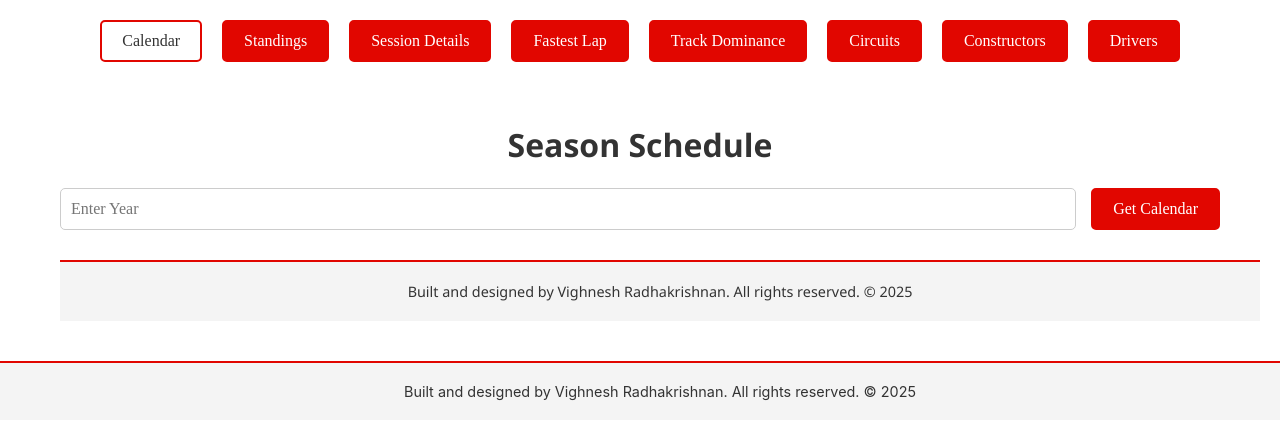
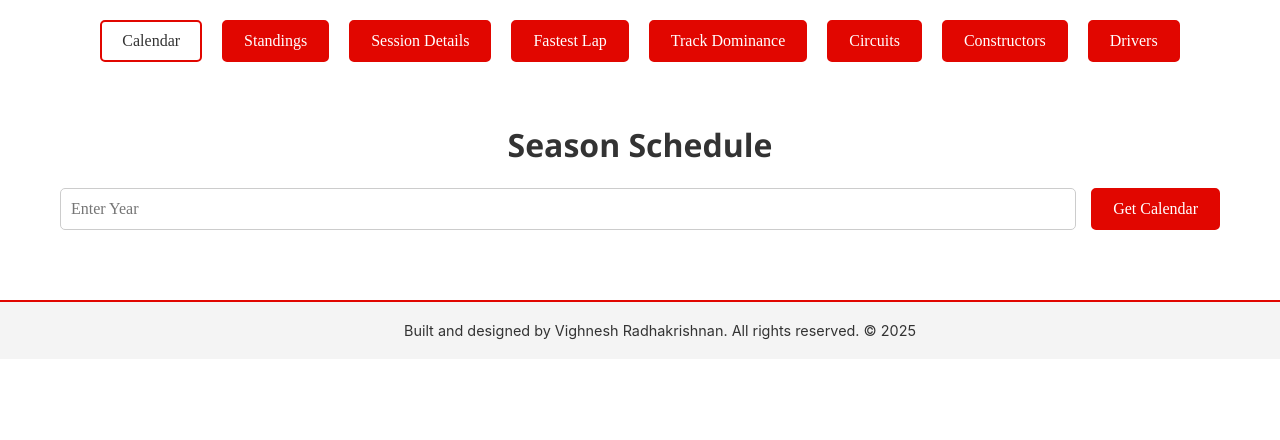
Before and after one commit to vighnesh-radhakrishnan/anemoi, a React (Create React App) app in the folder frontend/: page / in a window 1280 px wide. Shown: the top 440 px of the page. Built offline with nearby package versions, Linux system fonts and the light colour scheme.

Commit message:
removed footer from calendar

```diff
--- a/frontend/src/Components/Calendar.js
+++ b/frontend/src/Components/Calendar.js
@@ -11,7 +11,6 @@ import {
   Heading,
 } from "./Container";
 import LoadingGif from "../Icons/loading.gif";
-import Footer from "./Footer";
 
 const Calendar = () => {
   const [selectedYear, setSelectedYear] = useState("");
@@ -95,7 +94,6 @@ const Calendar = () => {
           </StyledTable>
         </TableWrapper>
       )}
-      <Footer />
     </PageWrapper>
   );
 };
```
